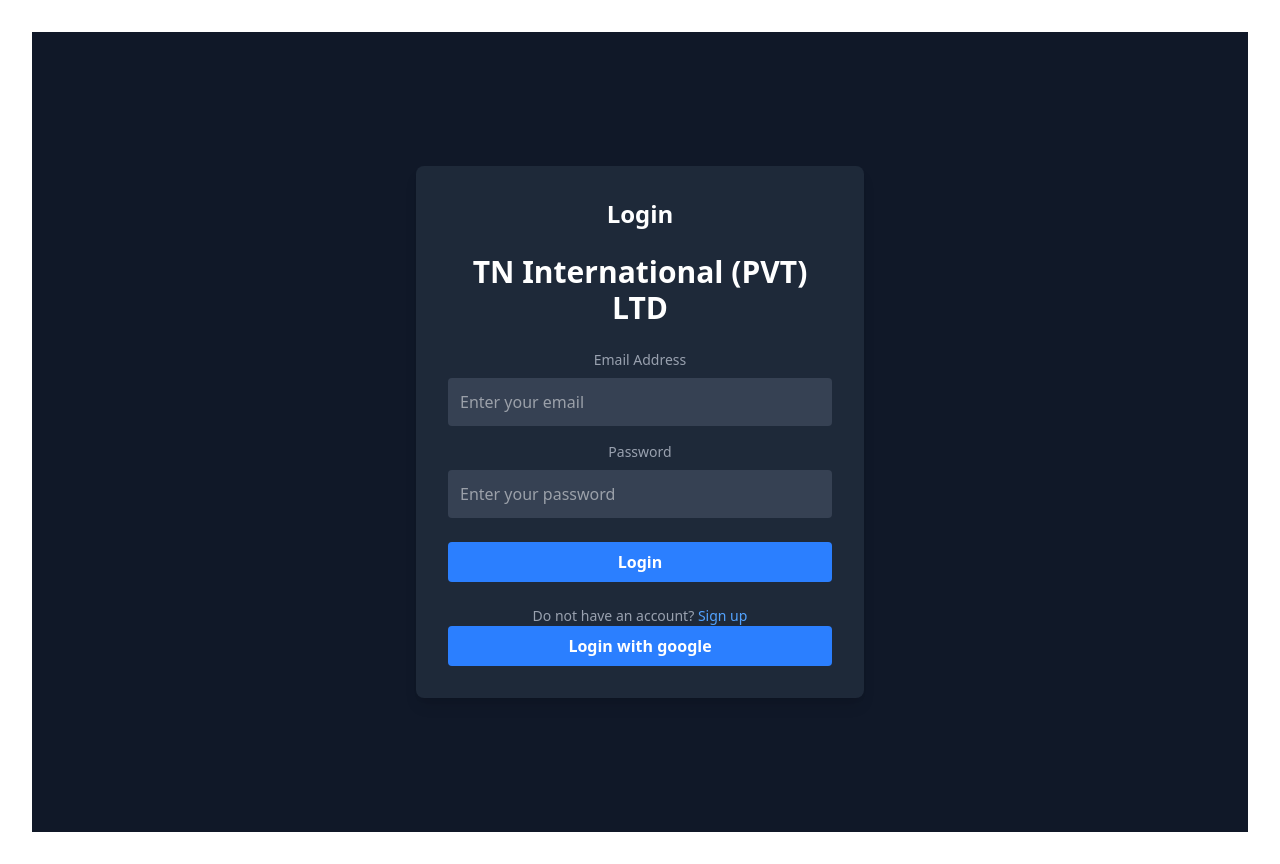
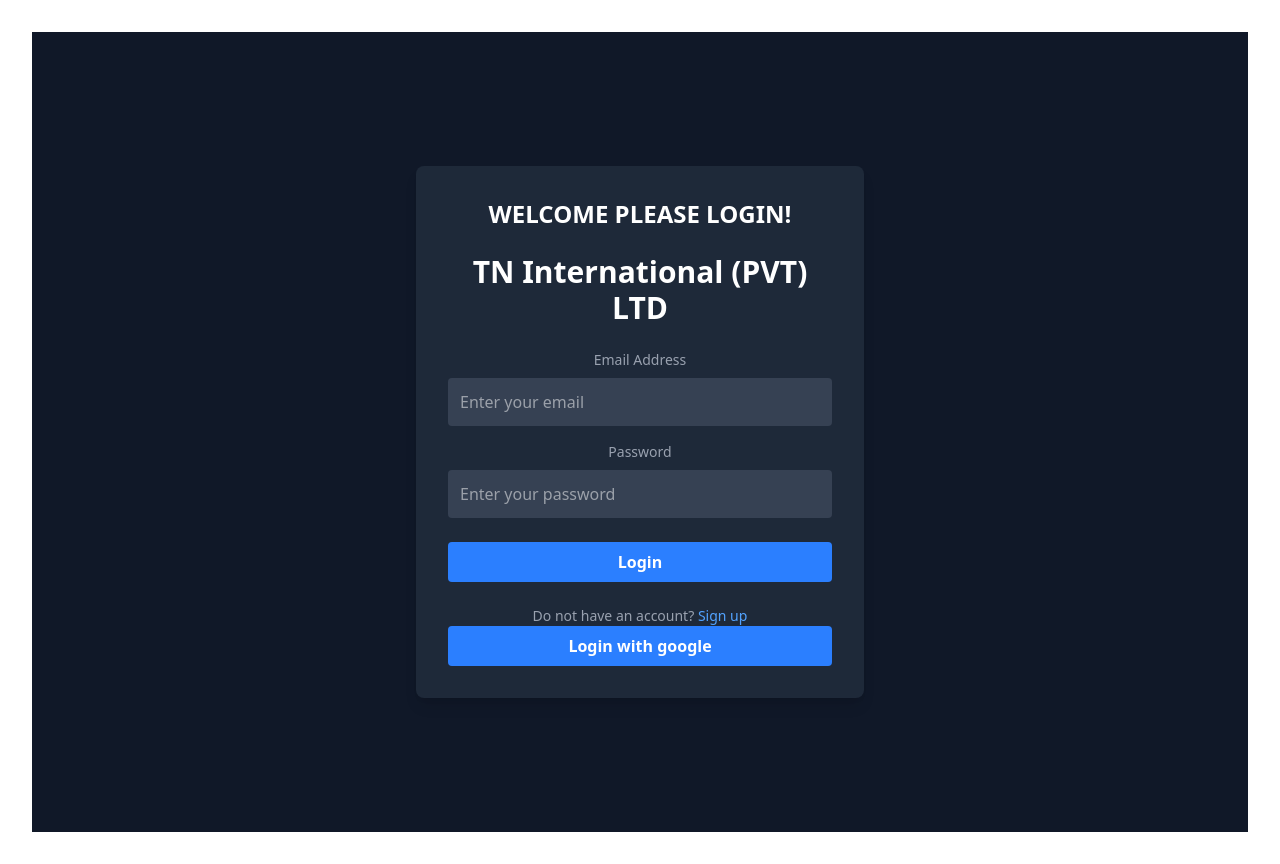
Before and after one commit to tharidhu1225/cbc-frontend, a React (Vite) app: page /login in a window 1280 px wide. Built offline with nearby package versions, Linux system fonts and the light colour scheme.

Commit message:
update login page

```diff
--- a/pages/logingPage.jsx
+++ b/pages/logingPage.jsx
@@ -12,7 +12,7 @@
       }).then(
         (res)=>{
           if (res.data.message == "User created" ) {
-            toast.success("Your account is Registered In DataBase now you can login via google.")
+            toast.success("Your account is Registered. Now You Cam Login")
           }else{
             localStorage.setItem("token",res.data.token)
             if (res.data.user.type == "admin") {
@@ -53,7 +53,7 @@
   return (
     <div className="flex items-center justify-center min-h-screen bg-gray-900">
       <div className="w-full max-w-md p-8 bg-gray-800 rounded-lg shadow-lg">
-        <h1 className="mb-6 text-2xl font-bold text-center text-white">Login</h1>
+        <h1 className="mb-6 text-2xl font-bold text-center text-white">WELCOME PLEASE LOGIN!</h1>
         <h2 className="mb-6 text-3xl font-bold text-center text-white">
           TN International (PVT) LTD
         </h2>
```
